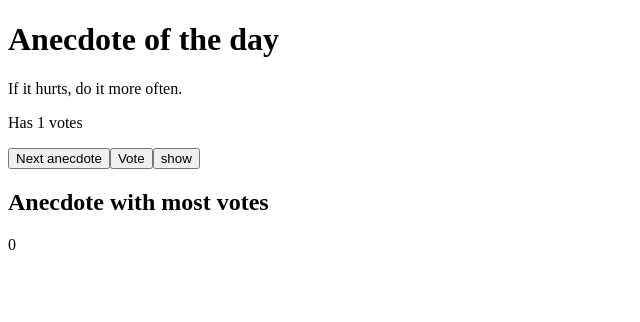
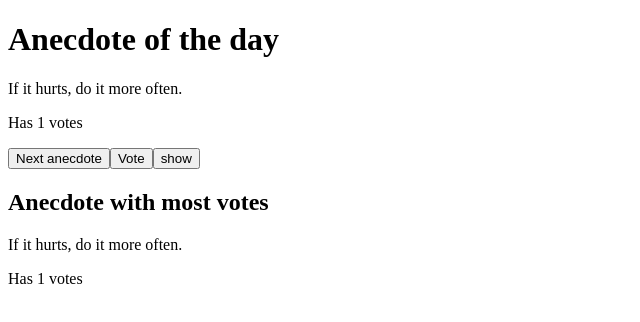
Before and after one commit to CarlosPProjects/fullstackopen, a React (Vite) app in the folder part01/anecdotes/: page / in a window 1280 px wide. Both pictures are taken after a click on the button "Vote". Shown: the top 322 px of the page, without its empty margins (0-640 px from the left). Built offline with nearby package versions, Linux system fonts and the light colour scheme.

Commit message:
"Updated App.tsx: imported additional function from utils, reformatted anecdote display, and added conditional rendering for anecdote with most votes"

```diff
--- a/part01/anecdotes/src/App.tsx
+++ b/part01/anecdotes/src/App.tsx
@@ -1,5 +1,9 @@
 import { useState } from "react";
-import { getIndexFromGreatestValue, getRandomIndexFromArray } from "./utils/utils";
+import {
+  getGreatestValueFromArray,
+  getIndexFromGreatestValue,
+  getRandomIndexFromArray,
+} from "./utils/utils";
 import anecdotes from "./data/anecdotes";
 
 function App() {
@@ -19,15 +23,21 @@ function App() {
   return (
     <div>
       <h1>Anecdote of the day</h1>
-      {anecdotes[selected]}
-      <br />
-      {points[selected] > 0 ? (<p>Has {points[selected]} votes</p>) : ""}
+      <p>{anecdotes[selected]}</p>
+      {points[selected] > 0 ? <p>Has {points[selected]} votes</p> : ""}
       <button onClick={handleClick}>Next anecdote</button>
       <button onClick={handleVote}>Vote</button>
       <button onClick={() => console.log(points)}>show</button>
 
       <h2>Anecdote with most votes</h2>
-      {getIndexFromGreatestValue(points)}
+      {getGreatestValueFromArray(points) > 0 ? (
+        <div>
+          <p>{anecdotes[getIndexFromGreatestValue(points)]}</p>
+          <p>Has {points[getIndexFromGreatestValue(points)]} votes</p>
+        </div>
+      ) : (
+        "No votes yet"
+      )}
     </div>
   );
 }
```
